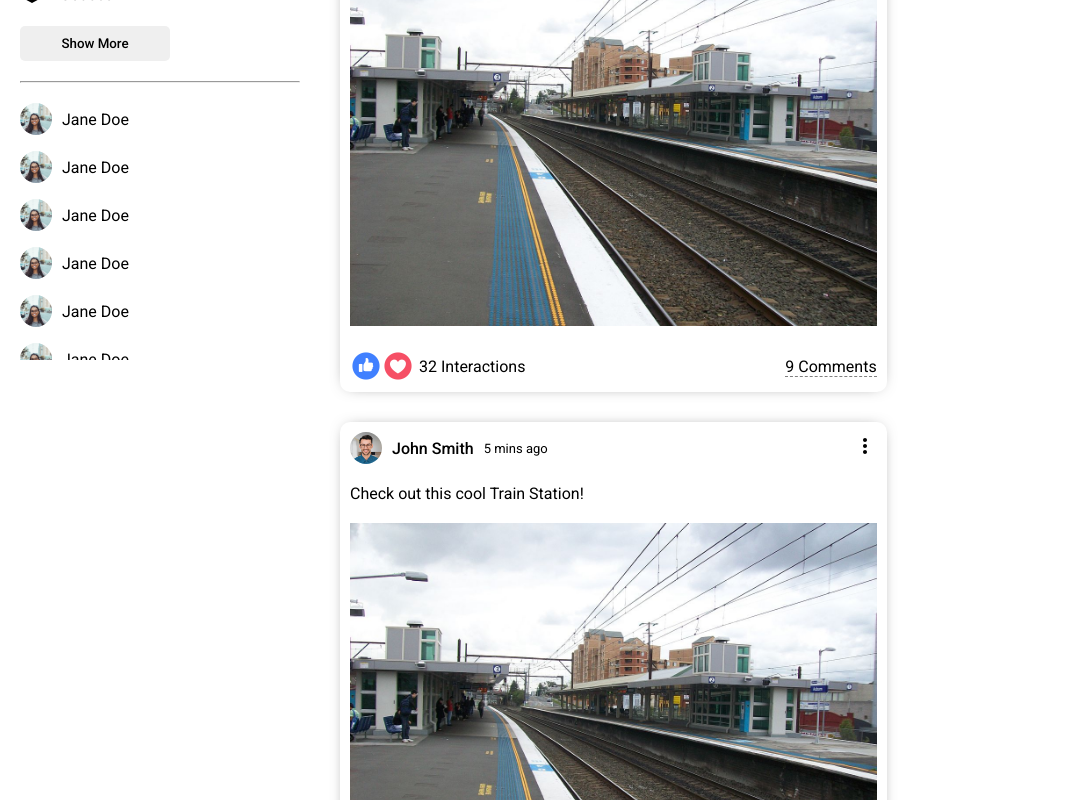
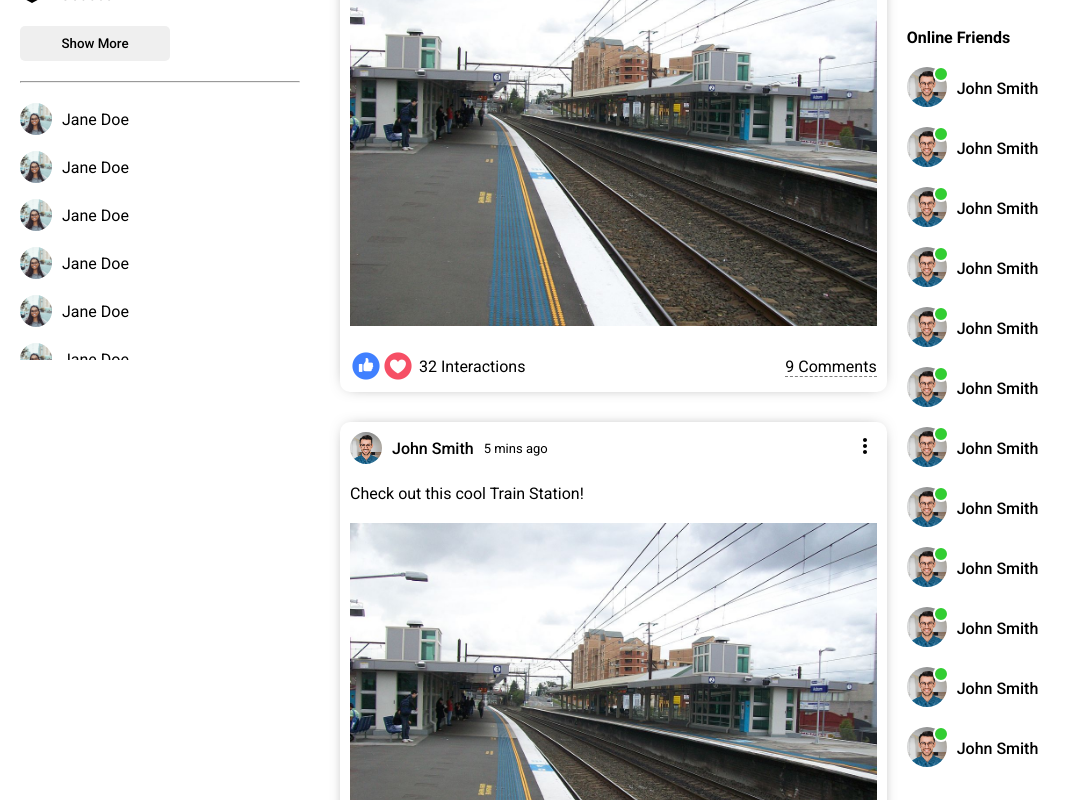
Before and after one commit to thatCashBar/react-social, a React (Create React App) app: page / in a window 1280 px wide. Shown: the part 440-1240 px from the top of the page, without its empty margins (0-1081 px from the left). Built offline with nearby package versions, Linux system fonts and the light colour scheme.

Commit message:
added rightbar

```diff
--- a/src/components/rightbar/Rightbar.jsx
+++ b/src/components/rightbar/Rightbar.jsx
@@ -2,5 +2,152 @@
 import "./rightbar.css";
 
 export default function Rightbar() {
-  return <div className="rightbar">Rightbar</div>;
+  return (
+    <div className="rightbar">
+      <div className="rightbarWrapper">
+        <div className="birthdayContainer">
+          <img className="birthdayImg" src="assets/gift.png" alt="" />
+          <span className="birthdayText">
+            <b>Pola Foster</b> and <b>3 other friends</b> have a birthday today!
+          </span>
+        </div>
+        <img className="rightbarAd" src="assets/ad.png" alt="" />
+        <h4 className="rightbarTitle">Online Friends</h4>
+        <ul className="rightbarFriendList">
+          <li className="rightbarFriend">
+            <div className="rightbarProfileImgContainer">
+              <img
+                className="rightbarProfileImg"
+                src="assets/person/profilePic_3.png"
+                alt=""
+              />
+              <span className="rightbarOnline"></span>
+            </div>
+            <span className="rightbarUsername">John Smith</span>
+          </li>
+          <li className="rightbarFriend">
+            <div className="rightbarProfileImgContainer">
+              <img
+                className="rightbarProfileImg"
+                src="assets/person/profilePic_3.png"
+                alt=""
+              />
+              <span className="rightbarOnline"></span>
+            </div>
+            <span className="rightbarUsername">John Smith</span>
+          </li>
+          <li className="rightbarFriend">
+            <div className="rightbarProfileImgContainer">
+              <img
+                className="rightbarProfileImg"
+                src="assets/person/profilePic_3.png"
+                alt=""
+              />
+              <span className="rightbarOnline"></span>
+            </div>
+            <span className="rightbarUsername">John Smith</span>
+          </li>
+          <li className="rightbarFriend">
+            <div className="rightbarProfileImgContainer">
+              <img
+                className="rightbarProfileImg"
+                src="assets/person/profilePic_3.png"
+                alt=""
+              />
+              <span className="rightbarOnline"></span>
+            </div>
+            <span className="rightbarUsername">John Smith</span>
+          </li>
+          <li className="rightbarFriend">
+            <div className="rightbarProfileImgContainer">
+              <img
+                className="rightbarProfileImg"
+                src="assets/person/profilePic_3.png"
+                alt=""
+              />
+              <span className="rightbarOnline"></span>
+            </div>
+            <span className="rightbarUsername">John Smith</span>
+          </li>
+          <li className="rightbarFriend">
+            <div className="rightbarProfileImgContainer">
+              <img
+                className="rightbarProfileImg"
+                src="assets/person/profilePic_3.png"
+                alt=""
+              />
+              <span className="rightbarOnline"></span>
+            </div>
+            <span className="rightbarUsername">John Smith</span>
+          </li>
+          <li className="rightbarFriend">
+            <div className="rightbarProfileImgContainer">
+              <img
+                className="rightbarProfileImg"
+                src="assets/person/profilePic_3.png"
+                alt=""
+              />
+              <span className="rightbarOnline"></span>
+            </div>
+            <span className="rightbarUsername">John Smith</span>
+          </li>
+          <li className="rightbarFriend">
+            <div className="rightbarProfileImgContainer">
+              <img
+                className="rightbarProfileImg"
+                src="assets/person/profilePic_3.png"
+                alt=""
+              />
+              <span className="rightbarOnline"></span>
+            </div>
+            <span className="rightbarUsername">John Smith</span>
+          </li>
+          <li className="rightbarFriend">
+            <div className="rightbarProfileImgContainer">
+              <img
+                className="rightbarProfileImg"
+                src="assets/person/profilePic_3.png"
+                alt=""
+              />
+              <span className="rightbarOnline"></span>
+            </div>
+            <span className="rightbarUsername">John Smith</span>
+          </li>
+          <li className="rightbarFriend">
+            <div className="rightbarProfileImgContainer">
+              <img
+                className="rightbarProfileImg"
+                src="assets/person/profilePic_3.png"
+                alt=""
+              />
+              <span className="rightbarOnline"></span>
+            </div>
+            <span className="rightbarUsername">John Smith</span>
+          </li>
+          <li className="rightbarFriend">
+            <div className="rightbarProfileImgContainer">
+              <img
+                className="rightbarProfileImg"
+                src="assets/person/profilePic_3.png"
+                alt=""
+              />
+              <span className="rightbarOnline"></span>
+            </div>
+            <span className="rightbarUsername">John Smith</span>
+          </li>
+          <li className="rightbarFriend">
+            <div className="rightbarProfileImgContainer">
+              <img
+                className="rightbarProfileImg"
+                src="assets/person/profilePic_3.png"
+                alt=""
+              />
+              <span className="rightbarOnline"></span>
+            </div>
+            <span className="rightbarUsername">John Smith</span>
+          </li>
+        </ul>
+      </div>
+    </div>
+  );
 }
--- a/src/components/rightbar/rightbar.css
+++ b/src/components/rightbar/rightbar.css
@@ -1,3 +1,72 @@
 .rightbar {
   flex: 3.5;
 }
+
+.rightbarWrapper {
+  padding: 20px 20px 0 0;
+}
+
+.birthdayContainer {
+  display: flex;
+  align-items: center;
+}
+
+.birthdayImg {
+  width: 40px;
+  height: 40px;
+  margin-right: 10px;
+}
+
+.birthdayText {
+  font-weight: 300;
+  font-size: 16px;
+}
+
+.rightbarAd {
+  width: 100%;
+  border-radius: 10px;
+  margin: 30px 0;
+}
+
+.rightbarTitle {
+  margin-bottom: 20px;
+}
+
+.rightbarFriendList {
+  padding: 0;
+  margin: 0;
+  list-style: none;
+}
+
+.rightbarFriend {
+  display: flex;
+  align-items: center;
+  margin-bottom: 16px;
+}
+
+.rightbarProfileImgContainer {
+  margin-right: 10px;
+  position: relative;
+}
+
+.rightbarProfileImg {
+  width: 40px;
+  height: 40px;
+  border-radius: 50%;
+  object-fit: cover;
+}
+
+.rightbarOnline {
+  width: 12px;
+  height: 12px;
+  border-radius: 50%;
+  background-color: limegreen;
+  position: absolute;
+  top: -1px;
+  right: -2px;
+  border: 2px solid white;
+}
+
+.rightbarUsername {
+  font-weight: 500;
+}
```
Also changed, not shown: public/assets/gift.png.
